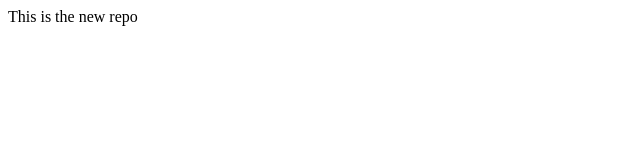
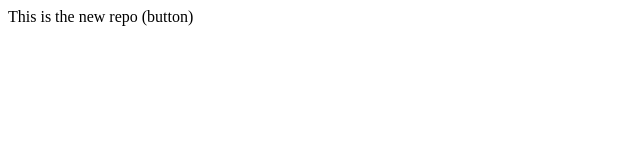
Before and after one commit to Mr-GreenZod/Demo1_newRepo, a plain HTML site: page index.html in a window 1280 px wide. Shown: the full height of the page, 0-640 px from the left. Drawn offline with Linux system fonts and the light colour scheme.

```diff
--- a/index.html
+++ b/index.html
@@ -1,3 +1,3 @@
 <p>
-    This is the new repo
+    This is the new repo (button)
 </p>
```
